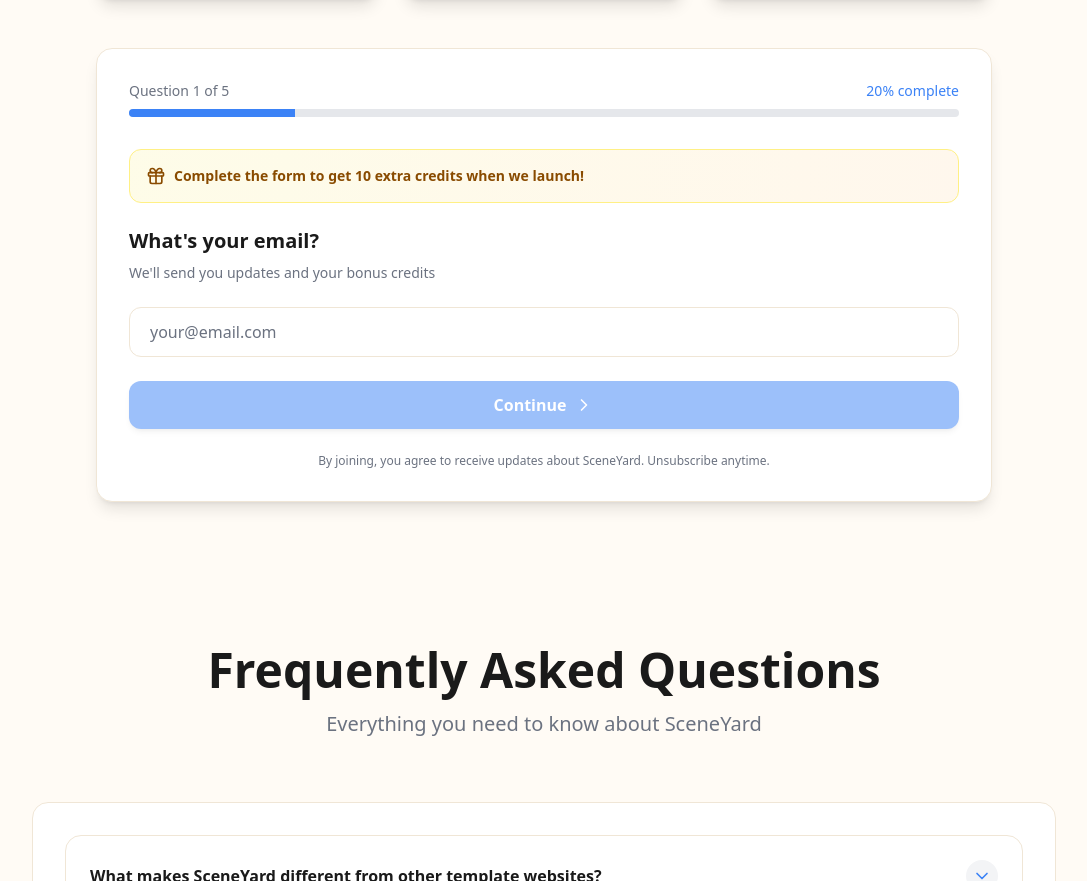
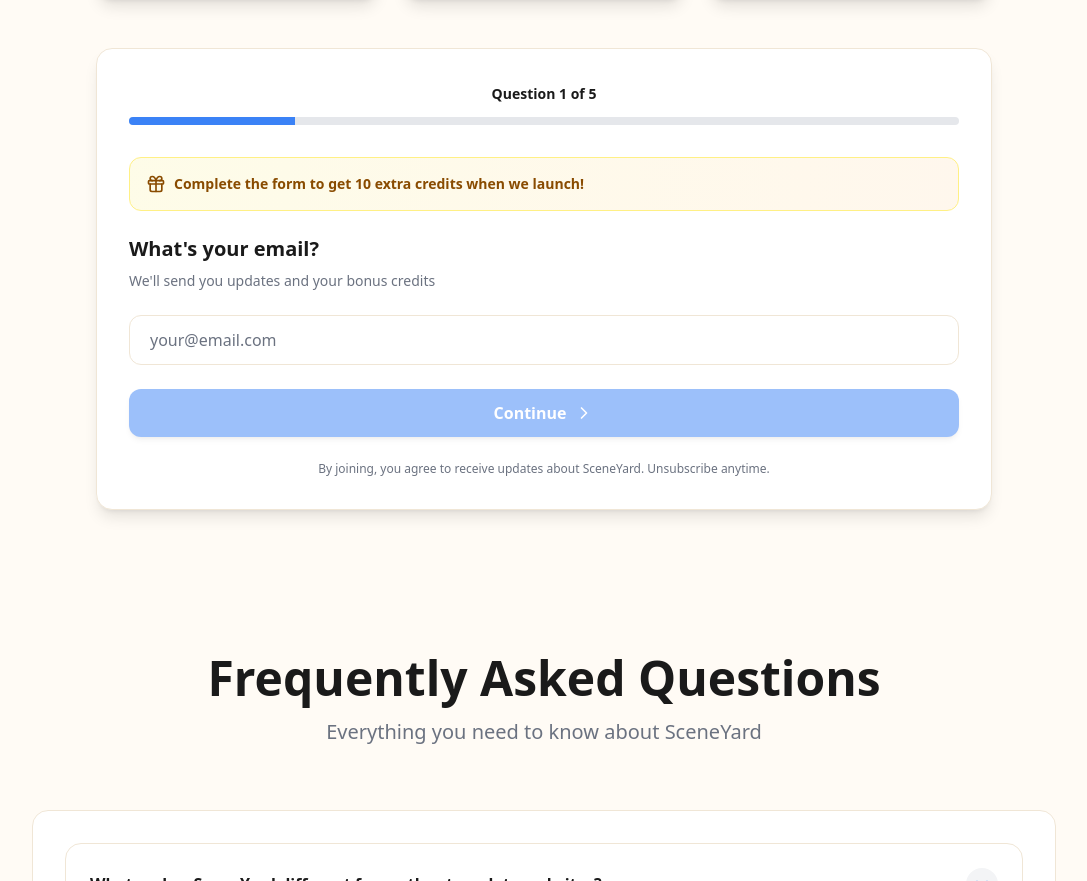
Before and after one commit to Kar1mAhmed/sceneyard, a Next.js app: page / in a window 1280 px wide. Shown: the part 3080-3961 px from the top of the page, without its empty margins (96-1183 px from the left). Built offline with nearby package versions, Linux system fonts and the light colour scheme.

Commit message:
fixed everything

```diff
--- a/components/MultiStepWaitlistForm.tsx
+++ b/components/MultiStepWaitlistForm.tsx
@@ -190,12 +190,9 @@
     <div ref={formRef} className="bg-white border border-[var(--border)] rounded-2xl p-6 sm:p-8 shadow-lg">
       {/* Progress Bar */}
       <div className="mb-8">
-        <div className="flex items-center justify-between mb-2">
-          <span className="text-sm font-medium text-muted">
+        <div className="text-center mb-3">
+          <span className="text-sm font-semibold text-foreground">
             Question {step} of {totalSteps}
-          </span>
-          <span className="text-sm font-medium text-accent">
-            {Math.round((step / totalSteps) * 100)}% complete
           </span>
         </div>
         <div className="h-2 bg-gray-200 rounded-full overflow-hidden">
@@ -467,10 +464,10 @@
               </button>
             ))}
           </div>
-          <div className="flex gap-3">
+          <div className="flex flex-col sm:flex-row gap-3">
             <button
               onClick={() => setStep(4)}
-              className="px-6 py-3 rounded-xl border border-gray-300 text-foreground font-semibold hover:bg-gray-50 transition-all flex items-center gap-2"
+              className="px-6 py-3 rounded-xl border border-gray-300 text-foreground font-semibold hover:bg-gray-50 transition-all flex items-center justify-center gap-2"
             >
               <ChevronLeft className="w-5 h-5" />
               Back
@@ -485,7 +482,7 @@
             <button
               onClick={handleSkip}
               disabled={isSubmitting}
-              className="px-6 py-3 rounded-xl text-muted hover:text-foreground transition-all disabled:opacity-50"
+              className="px-4 py-2 text-sm text-muted hover:text-foreground transition-all disabled:opacity-50 underline"
             >
               Skip
             </button>
```
